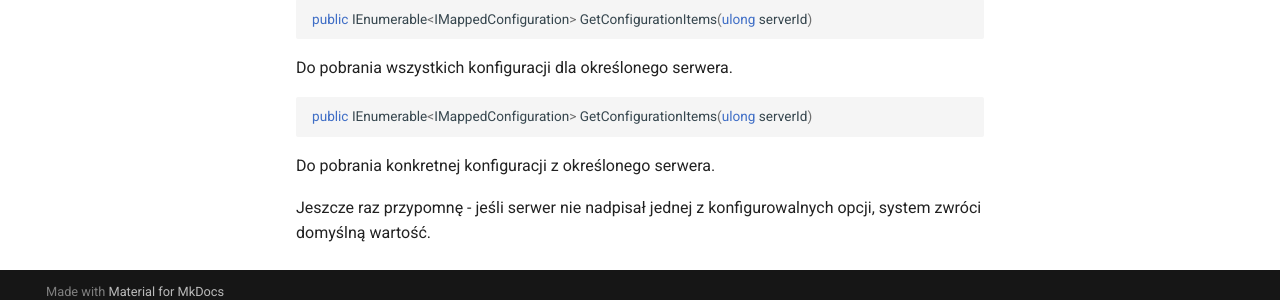
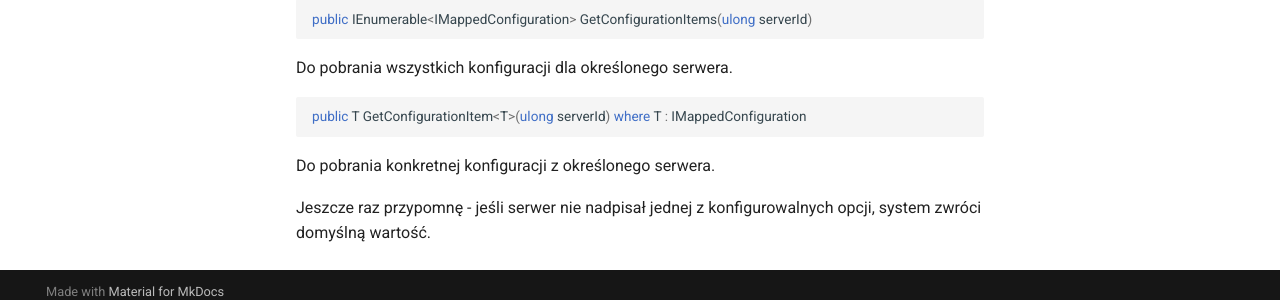
Before and after one commit to Devscord-Team/Watchman, an MkDocs documentation site: the page built from docs/11-how-configuration-works.md, in a window 1280 px wide and 900 px high, scrolled down 856 px. Shown: the part 586-886 px from the top of the window. Built offline with MkDocs 1.6.1 and Material for MkDocs 9.7.7, drawn with Linux system fonts in a browser that asks for light colours.

Commit message:
Update 11-how-configuration-works.md

````diff
--- a/docs/11-how-configuration-works.md
+++ b/docs/11-how-configuration-works.md
@@ -49,7 +49,7 @@ public IEnumerable<IMappedConfiguration> GetConfigurationItems(ulong serverId)
 Do pobrania wszystkich konfiguracji dla określonego serwera.
 
 ```csharp
-public IEnumerable<IMappedConfiguration> GetConfigurationItems(ulong serverId)
+public T GetConfigurationItem<T>(ulong serverId) where T : IMappedConfiguration
 ```
 
 Do pobrania konkretnej konfiguracji z określonego serwera.
````
